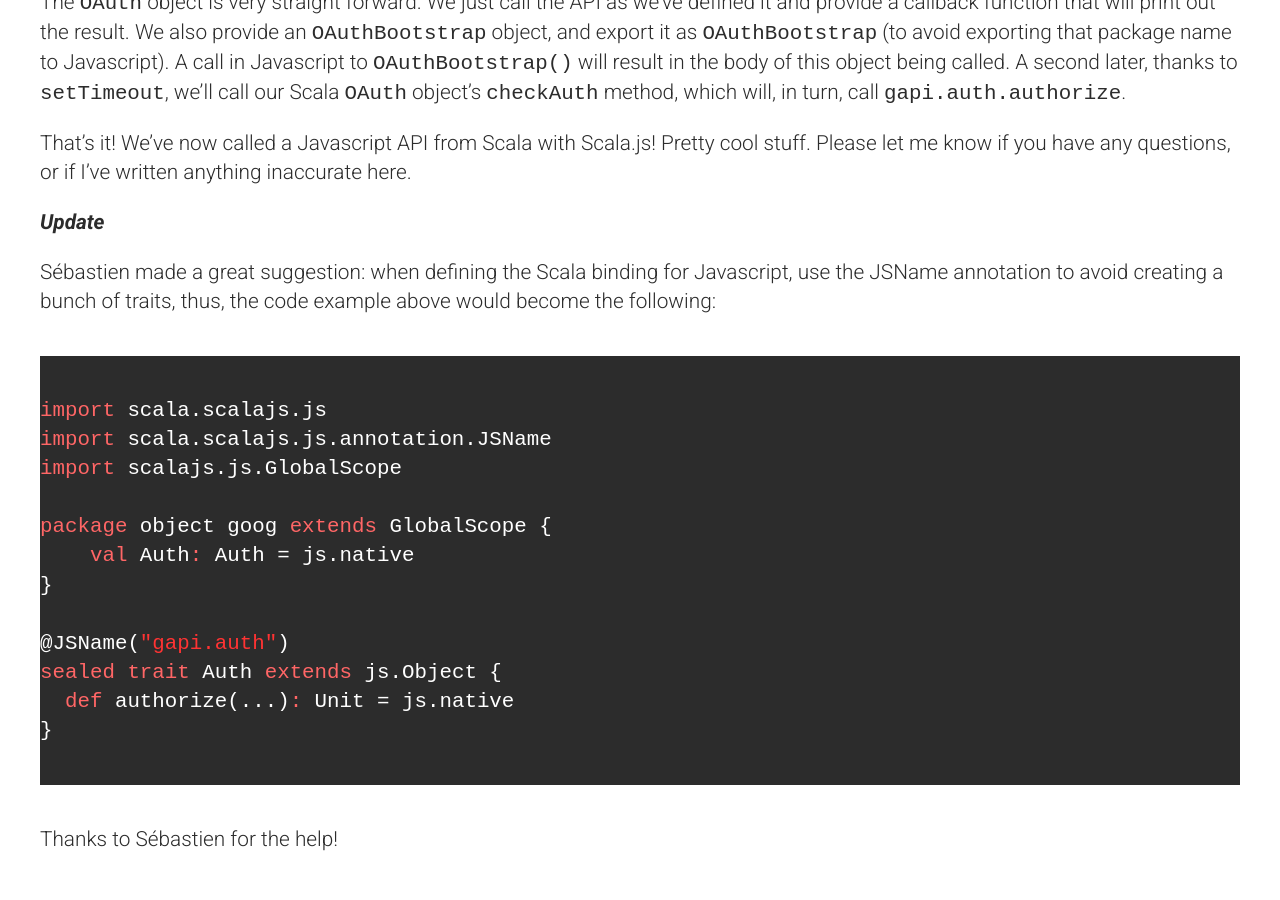
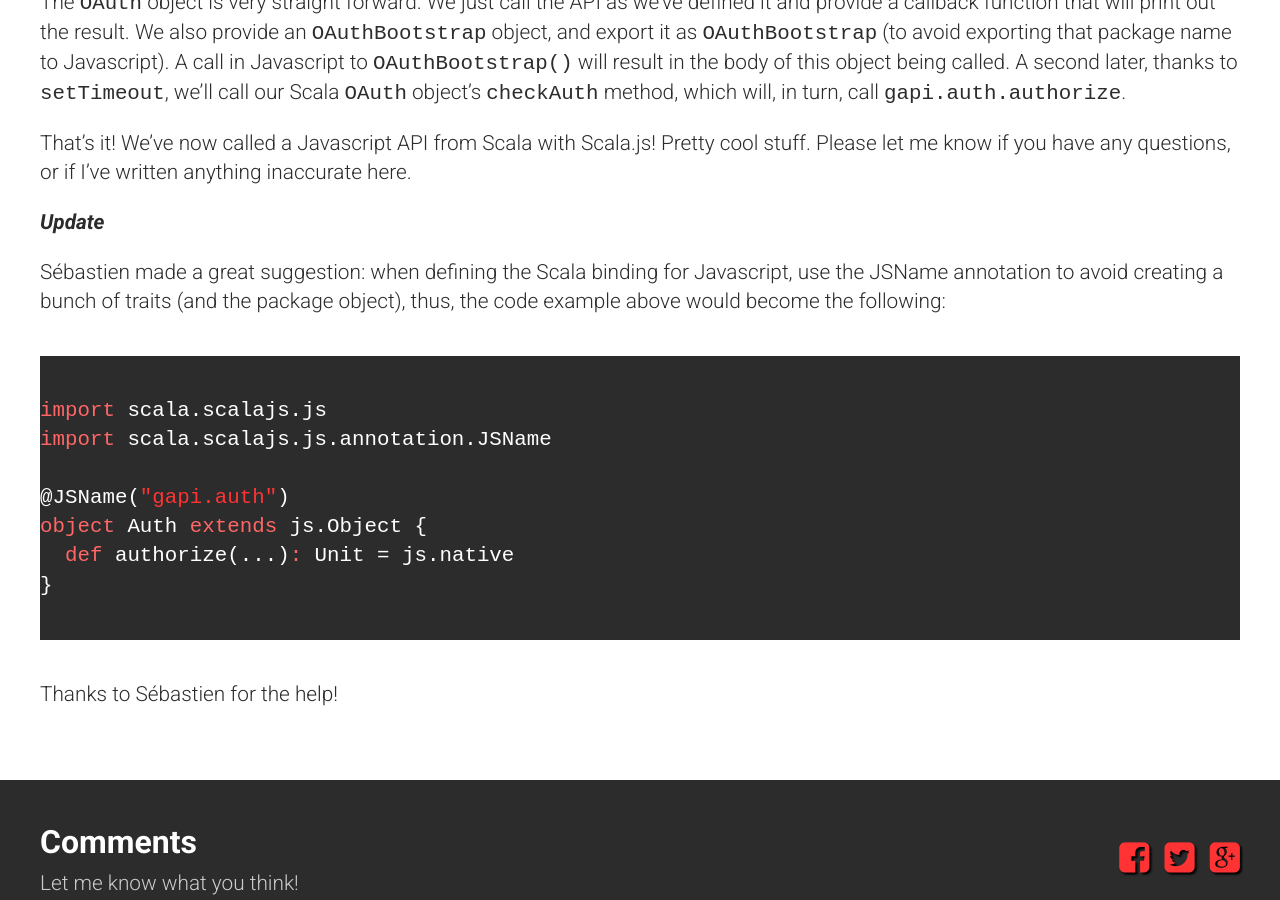
Before and after one commit to msiebert/msiebert.github.io, a Jekyll site: the page built from _posts/2015-06-13-calling-javascript-from-scalajs.md, in a window 1280 px wide and 900 px high, scrolled down 6028 px. Built offline with Jekyll 4.4.1, drawn with Linux system fonts in a browser that asks for light colours; comment, search, counter and statistics services are not loaded.

Commit message:
i misunderstood sebastian's meaning. This is what he meant

```diff
--- a/_posts/2015-06-13-calling-javascript-from-scalajs.md
+++ b/_posts/2015-06-13-calling-javascript-from-scalajs.md
@@ -175,19 +175,14 @@ That's it! We've now called a Javascript API from Scala with Scala.js! Pretty co
 
 ***Update***
 
-Sébastien made a great suggestion: when defining the Scala binding for Javascript, use the JSName annotation to avoid creating a bunch of traits, thus, the code example above would become the following:
+Sébastien made a great suggestion: when defining the Scala binding for Javascript, use the JSName annotation to avoid creating a bunch of traits (and the package object), thus, the code example above would become the following:
 
 {% highlight scala %}
 import scala.scalajs.js
 import scala.scalajs.js.annotation.JSName
-import scalajs.js.GlobalScope
-
-package object goog extends GlobalScope {
-    val Auth: Auth = js.native
-}
 
 @JSName("gapi.auth")
-sealed trait Auth extends js.Object {
+object Auth extends js.Object {
   def authorize(...): Unit = js.native
 }
 {% endhighlight %}
```
